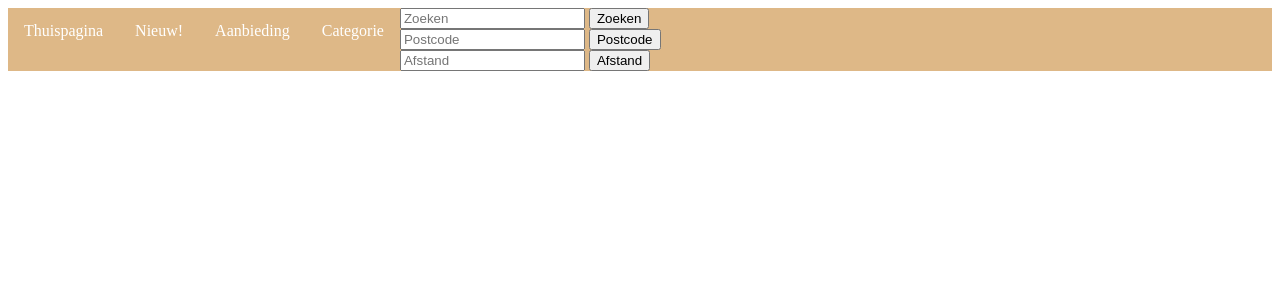
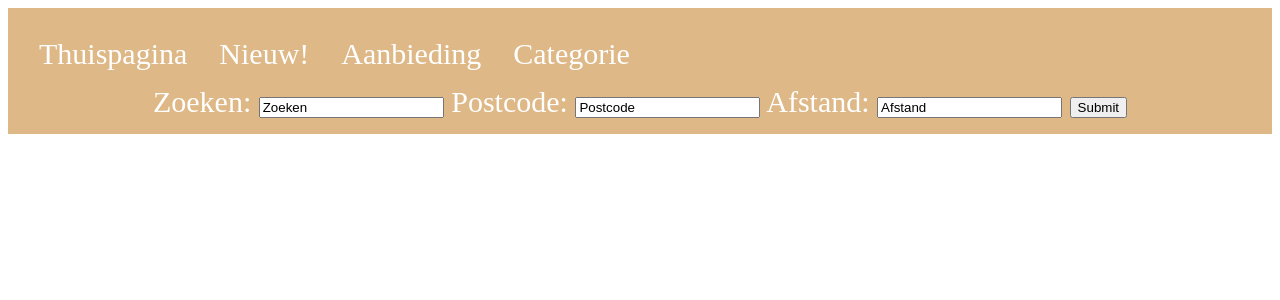
Before and after one commit to Ernesto-Lanera/Marktplaats-project, a PHP site: page /Navbar.php in a window 1280 px wide. Shown: the top 300 px of the page. Run offline with PHP 8.4, Linux system fonts and the light colour scheme.

Commit message:
Aanpassing aan Navbar

```diff
--- a/Navbar.php
+++ b/Navbar.php
@@ -2,6 +2,14 @@
 <html>
 
 <style>
+header {
+  padding: 15px;
+  text-align: center;
+  background: #DEB887;
+  color: white;
+  font-size: 30px;
+}
+
 ul {
   list-style-type: none;
   margin: 0;
@@ -28,37 +36,28 @@ li a:hover {
 
 </style>
 
-<head>
+<header>
 
 <ul>
 <li><a class="active" href="#">Thuispagina</a></li>
   <li><a href="#">Nieuw!</a></li>
   <li><a href="#">Aanbieding</a></li>
   <li><a href="#">Categorie</a></li>
+</ul>
+
+<form action="/action_page.php">                                                    <!--Ik heb hier hulp nodig-->
+  <label for="fname">Zoeken:</label>
+  <input type="text" id="fname" name="fname" value="Zoeken">
+
+  <label for="lname">Postcode:</label>
+  <input type="text" id="lname" name="lname" value="Postcode">
+
+  <label for="lname">Afstand:</label>
+  <input type="text" id="lname" name="lname" value="Afstand">
+  <input type="submit" value="Submit">
+</form>
 
 
-<nav class="navbar navbar-light bg-light">
-  <form class="form-inline">
-    <input class="form-control mr-sm-2" type="search" placeholder="Zoeken" aria-label="search">
-    <button class="btn btn-outline-success my-2 my-sm-0" type="submit">Zoeken</button>
-  </form>
-  </nav>
-
-<nav class="navbar navbar-light bg-light">
-  <form class="form-inline">
-    <input class="form-control mr-sm-2" type="search" placeholder="Postcode" aria-label="search">
-    <button class="btn btn-outline-success my-2 my-sm-0" type="submit">Postcode</button>
-  </form>
-  </nav>
-
-<nav class="navbar navbar-light bg-light">
-  <form class="form-inline">
-    <input class="form-control mr-sm-2" type="search" placeholder="Afstand" aria-label="search">
-    <button class="btn btn-outline-success my-2 my-sm-0" type="submit">Afstand</button>
-  </form>
-  </nav>
-  </ul>
-
-</head>
+</header>
 
 </html>
```
